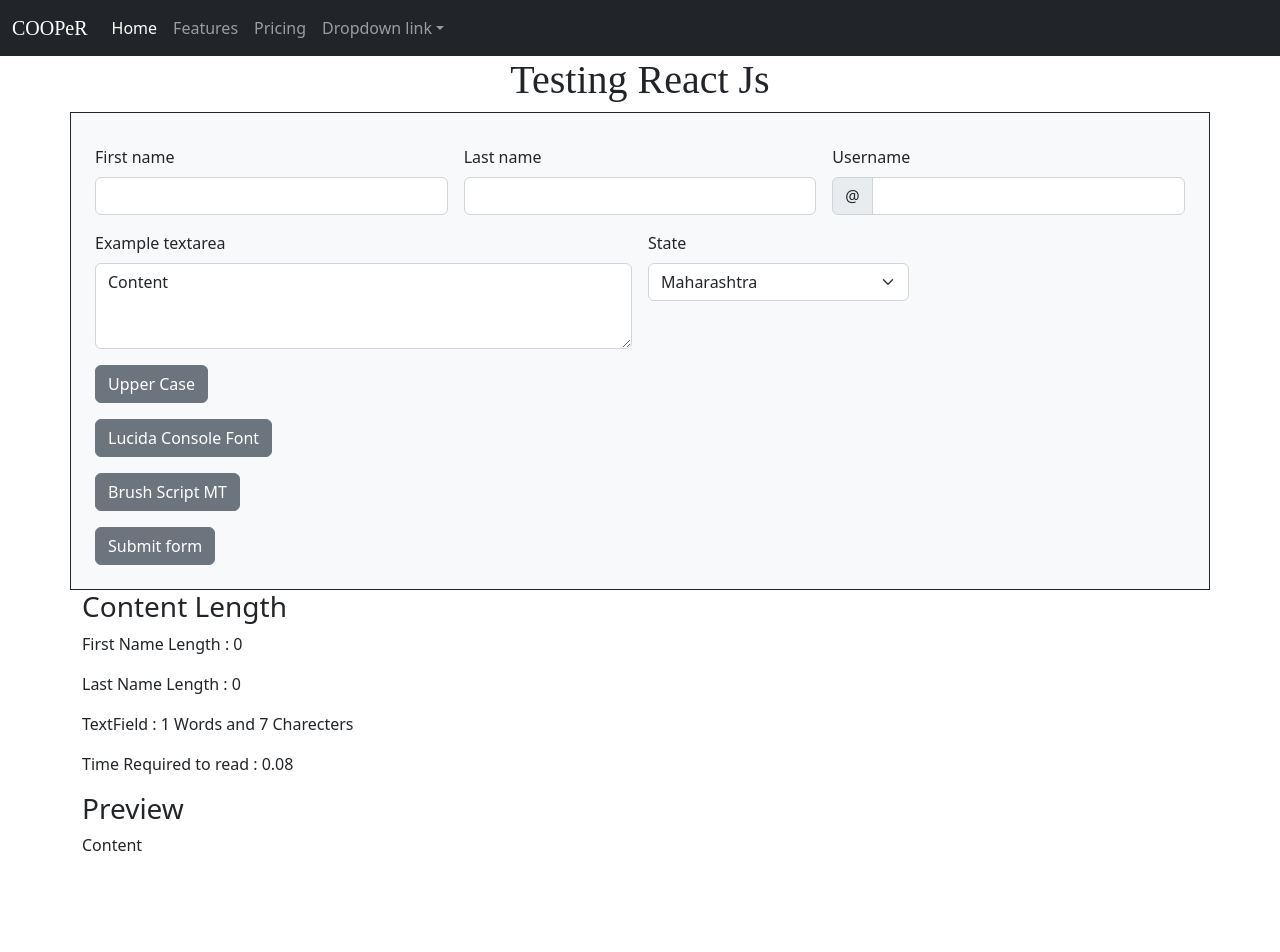
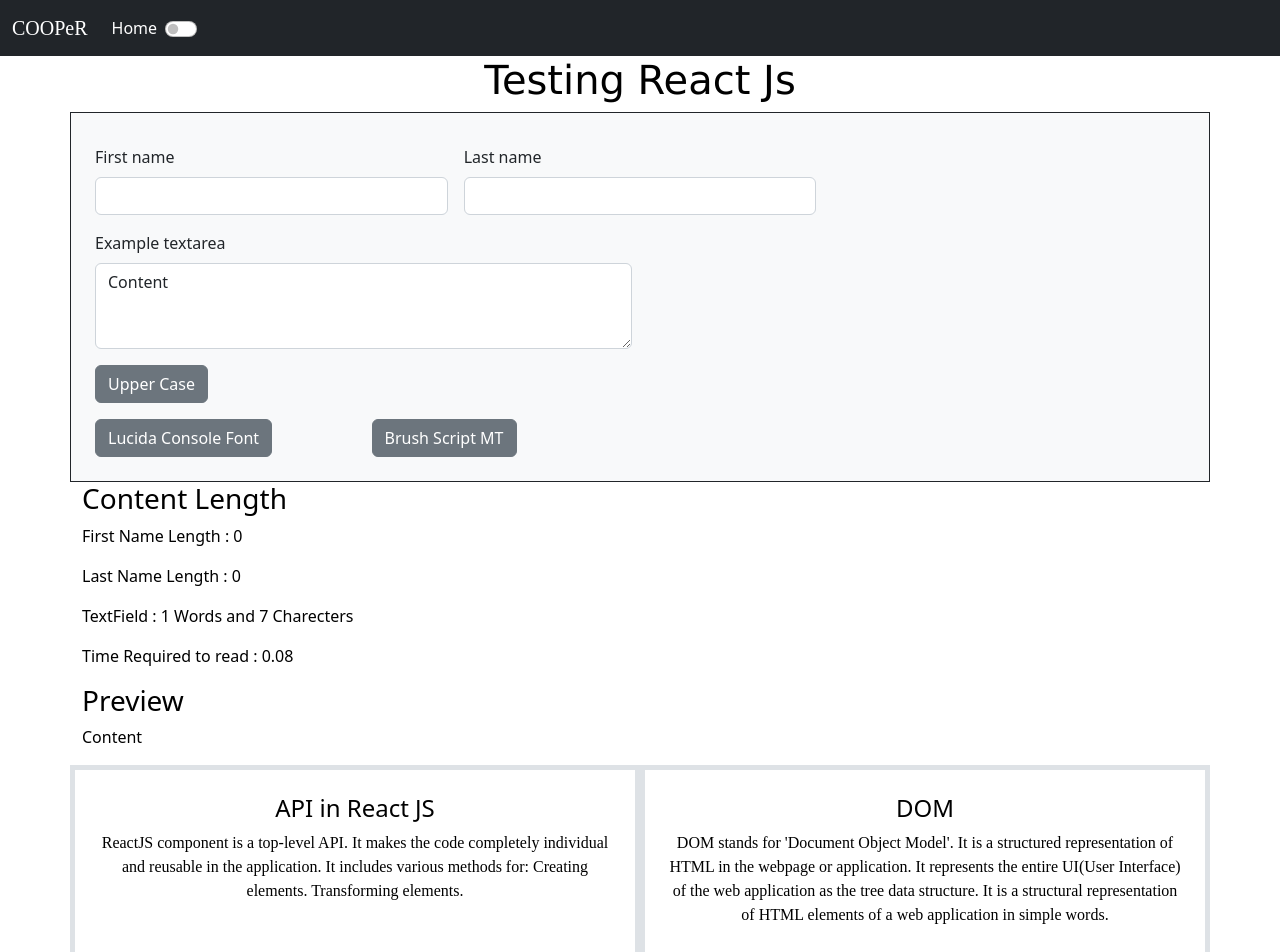
Before and after one commit to omkar-phadtare/TextPlay, a React (Create React App) app: page / in a window 1280 px wide. Shown: the top 952 px of the page. Before the commit the page ends 873 px from the top, so only its background shows below. Built offline with nearby package versions, Linux system fonts and the light colour scheme.

Commit message:
first commit

```diff
--- a/package.json
+++ b/package.json
@@ -10,7 +10,8 @@
     "@testing-library/user-event": "^13.5.0",
     "react": "^18.2.0",
     "react-dom": "^18.2.0",
-    "react-scripts": "5.0.1",
+    "react-router": "^6.4.1",
+    "react-scripts": "^2.1.3",
     "save-dev": "^0.0.1-security",
     "web-vitals": "^2.1.4"
   },
@@ -41,6 +42,7 @@
     ]
   },
   "devDependencies": {
-    "gh-pages": "^4.0.0"
+    "gh-pages": "^4.0.0",
+    "react-router-dom": "^6.4.1"
   }
 }
--- a/src/App.css
+++ b/src/App.css
@@ -59,3 +59,8 @@
   margin:100px;
   background: rgb(196, 243, 196);
 }
+
+.test
+{
+  font-family:'Lucida Sans', 'Lucida Sans Regular', 'Lucida Grande', 'Lucida Sans Unicode', Geneva, Verdana, sans-serif;
+}
--- a/src/App.js
+++ b/src/App.js
@@ -1,15 +1,68 @@
-import './App.css';
-import ApplyForm from './component/ApplyForm';
-//import HeadEvent from './component/HeadEvent';
-import NavbarA from './component/NavbarA';
+import "./App.css";
+import ApplyForm from "./component/ApplyForm";
+import HeadEvent from "./component/HeadEvent";
+import NavbarA from "./component/NavbarA";
+import Alert from "./component/Alert";
+
+import React, { useState } from "react";
+
+// import { BrowserRouter as Router, Route } from "react-router-dom";
+
+// const Home = lazy(() => import('./routes/ApplyForm'));
+
+//   const About = lazy(() => import('./routes/HeadEvent'));
+
+function App() {
+  const [mode, newMode] = useState("dark");
+
+  const [body, newBody] = useState("white");
+
+  const [textColor, newTextColor] = useState("black");
+
+  const toggleMode = () => {
+    if (mode === "dark") {
+      newTextColor("white");
+      newMode("light");
+      newBody("black");
+      ShowAlert("Dark Mode Activated", "success");
+      document.title = "Dark Mode";
+    } else {
+      newTextColor("black");
+      newMode("dark");
+      newBody("white");
+      ShowAlert("Light Mode Activated", "success");
+      document.title = "Light Mode";
+    }
+  };
+
+  const [alert, setAlert] = useState();
+
+  const ShowAlert = (message, type) => {
+    setAlert({
+      msg: message,
+      t: type,
+    });
+    setTimeout(() => {
+      setAlert(null);
+    }, 3000);
+  }
+
+  const myStyle = {
+    backgroundColor: body,
+  }
+  return (
+    <>
 
 
-function App() {
-  return (
-    <div id='root'>
-<NavbarA title="COOPeR" />
-<ApplyForm />
-    </div>
+      <div style={myStyle}>
+        <Alert alert={alert} />
+        <NavbarA title="COOPeR" mode={mode} toggleMode={toggleMode} />
+        <ApplyForm alertType={ShowAlert} textColor={textColor} />
+        <HeadEvent />
+      </div>
+
+
+    </>
   );
 }
 
--- /dev/null
+++ b/src/component/Alert.js
@@ -0,0 +1,14 @@
+import React from 'react'
+
+export default function Alert(props)
+ {
+    return (
+
+
+         props.alert &&   <div className={`alert alert-${props.alert.t} sticky-lg-top alert-dismissible fade show`} role="alert">
+                <strong>{props.alert.t}</strong> {props.alert.msg}
+                <button type="button" className="btn-close" data-bs-dismiss="alert" aria-label="Close"></button>
+            </div>
+
+    )
+}
--- a/src/component/ApplyForm.js
+++ b/src/component/ApplyForm.js
@@ -52,6 +52,14 @@ const handleLastName = (last) =>
     setTextLast(Lname);
     setText(Caps)
 
+    if(text.length>0)
+    {
+      props.alertType("Text is Typed in empty space","success");
+    }
+    else
+    {
+      props.alertType("Type Some Thing in Text Area","warning");
+    }
   }
 
    //Time required to read Words in text Area
@@ -59,31 +67,29 @@ var perWord = 0.08;
 
 const count = perWord * text.split(" ").length;
 
-
-
   return (
 
 <>
-<h1 className='text-center title-font'>Testing React Js</h1>
+<h1 className='text-center test' style={{color : props.textColor}} > Testing React Js</h1>
     <div className=" container  bg-light border border-dark p-4 mt-2">
       <h1>{props.heading}</h1>
 
     <form className="row g-3 needs-validation">
   <div className="col-md-4">
     <label htmlFor="validationCustom01" className="form-label">First name</label>
-    <input type="text" className="form-control" id="validationCustom01" onChange={handleFirstName} value={first} required />
+    <input type="text" className="form-control" id="validationCustom01" onChange={handleFirstName} value={first}  />
     <div className="valid-feedback">
       Looks good!
     </div>
   </div>
   <div className="col-md-4">
     <label htmlFor="validationCustom02" className="form-label">Last name</label>
-    <input type="text" className="form-control" id="validationCustom02" onChange={handleLastName} value={last} required />
+    <input type="text" className="form-control" id="validationCustom02" onChange={handleLastName} value={last}  />
     <div className="valid-feedback">
       Looks good!
     </div>
   </div>
-  <div className="col-md-4">
+  {/* <div className="col-md-4">
     <label htmlFor="validationCustomUsername" className="form-label">Username</label>
     <div className="input-group has-validation">
       <span className="input-group-text" id="inputGroupPrepend">@</span>
@@ -92,40 +98,27 @@ const count = perWord * text.split(" ").length;
         Please choose a username.
       </div>
     </div>
-  </div>
+  </div> */}
   <div className="col-md-6">
-  <label htmlFor="exampleFormControlTextarea1" class="form-label">Example textarea</label>
-  <textarea class="form-control" id="exampleFormControlTextarea1" onChange={onChangeTextArea} value={text} rows="3"></textarea>
+  <label htmlFor="exampleFormControlTextarea1" className="form-label">Example textarea</label>
+  <textarea className="form-control" id="exampleFormControlTextarea1" onChange={onChangeTextArea} value={text} rows="3"></textarea>
     <div className="invalid-feedback">
       Please provide a valid city.
-    </div>
-  </div>
-  <div className="col-md-3">
-    <label htmlFor="validationCustom04" className="form-label">State</label>
-    <select className="form-select" id="validationCustom04" defaultValue={props.select} required>
-      <option>Maharashtra</option>
-      <option>Gujrat</option>
-    </select>
-    <div className="invalid-feedback">
-      Please select a valid state.
     </div>
   </div>
   <div className="col-12">
     <button className="btn btn-secondary" onClick={handleUpClick}>Upper Case</button>
   </div>
-  <div className="col-12">
+  <div className="col-3">
     <button className="btn btn-secondary" onClick={handleArial}>Lucida Console Font</button>
   </div>
-  <div className="col-12">
+  <div className="col-3">
     <button className="btn btn-secondary" onClick={handleCuro}>Brush Script MT</button>
-  </div>
-  <div className="col-12">
-    <button className="btn btn-secondary" onClick={handleUpClick}>Submit form</button>
   </div>
 </form>
 </div>
 
-<div className="container">
+<div className="container" style={{color : props.textColor}} >
 
 
 
--- a/src/component/HeadEvent.js
+++ b/src/component/HeadEvent.js
@@ -1,19 +1,63 @@
-import React from 'react'
+ import React,{useState} from 'react'
 
   export default function HeadEvent() {
+
+    const [btnText,setBtnText] = useState("Enable");
+
+    const [newStyle,setStyle] = useState(
+      {
+      color : 'black',
+      backgroundColor : 'white',
+      height :300
+    }
+    );
+
+    // let newstyle = {
+    //   color : 'white',
+    //   backgroundColor : 'black'
+    // }
+
+    const changeStyle = () =>
+    {
+      if(newStyle.color === 'white')
+      {
+        setStyle({
+          color :'black',
+          backgroundColor : 'white',
+          height :300
+        });
+        setBtnText("Enable");
+      }
+      else{
+        setStyle({
+          color :'white',
+          backgroundColor : 'black',
+          height :300
+        });
+        setBtnText("Disable");
+      }
+    }
+
+    const ParaText = {
+      fontFamily : 'cursiv'
+    }
+
     return (
       <div className='container'>
       <div className='row'>
-        <div className=' text-center col-lg-6 border border-5 container-lg p-4'  style={{height:300}}>
-            <p>First Event </p>
+          <div className=' text-center col-lg-6 border border-5 container-lg p-4'  style={newStyle}>
+              <h4>API in React JS</h4>
+              <p style={ParaText}>ReactJS component is a top-level API. It makes the code completely individual and reusable in the application. It includes various methods for: Creating elements. Transforming elements. </p>
           </div>
-        <div className='text-center col-lg-6 border border-5 container-lg p-4'  style={{height:300}}>
-            <p>Second Event</p>
+          <div className='text-center col-lg-6 border border-5 container-lg p-4'  style={newStyle}>
+              <h4>DOM</h4>
+              <p style={ParaText}>DOM stands for 'Document Object Model'. It is a structured representation of HTML in the webpage or application. It represents the entire UI(User Interface) of the web application as the tree data structure. It is a structural representation of HTML elements of a web application in simple words.</p>
           </div>
-        <div className='text-center col-lg-6 border border-5 container-lg p-4'  style={{height:300}}>
-            <p>First Event </p>
+          <div>
+              <div className='my-4 col-lg-6 container-lg text-center'>
+                <button className='btn btn-primary' onClick={changeStyle}>Dark Mode {btnText}</button>
               </div>
-
+          </div>
       </div>
       </div>
     )
--- a/src/component/NavbarA.js
+++ b/src/component/NavbarA.js
@@ -1,46 +1,69 @@
-import React from 'react'
+import React from "react";
 
 //props   --It passes the values to another page to use (example at <a>{props.title}</a>)
-import PropTypes from 'prop-types'
+import PropTypes from "prop-types";
 
 export default function NavbarA(props) {
   return (
-    <nav className="navbar navbar-expand-lg navbar-dark bg-dark">
+    <nav
+      className={`navbar sticky-top navbar-expand-lg navbar-${props.mode} bg-${props.mode}`}
+    >
       <div className="container-fluid font-light">
-    <a className="navbar-brand title-font" href="/">{props.title}</a>
-    <button className="navbar-toggler" type="button" data-bs-toggle="collapse" data-bs-target="#navbarNavDropdown" aria-controls="navbarNavDropdown" aria-expanded="false" aria-label="Toggle navigation">
+        <a className="navbar-brand title-font" href="http://google.com/">
+          {props.title}
+        </a>
+        <button
+          className="navbar-toggler"
+          type="button"
+          data-bs-toggle="collapse"
+          data-bs-target="#navbarNavDropdown"
+          aria-controls="navbarNavDropdown"
+          aria-expanded="false"
+          aria-label="Toggle navigation"
+        >
           <span className="navbar-toggler-icon"></span>
         </button>
         <div className="collapse navbar-collapse" id="navbarNavDropdown">
           <ul className="navbar-nav">
             <li className="nav-item">
-          <a className="nav-link active" aria-current="page" href="/">Home</a>
+              <a className="nav-link active" href="/">Home</a>
             </li>
             <li className="nav-item">
-          <a className="nav-link" href="/">Features</a>
-        </li>
-        <li className="nav-item">
-          <a className="nav-link" href="/">Pricing</a>
+
             </li>
             <li className="nav-item dropdown">
-          <a className="nav-link dropdown-toggle" href="/" role="button" data-bs-toggle="dropdown" aria-expanded="false">
-            Dropdown link
-          </a>
+
+              {/* <a
+                className="nav-Link dropdown-toggle"
+                href="#"
+                role="button"
+                data-bs-toggle="dropdown"
+                aria-expanded="false"
+              >
+                Dropdown Link
+              </a> */}
               <ul className="dropdown-menu">
-            <li><a className="dropdown-item" href="/">Action</a></li>
-            <li><a className="dropdown-item" href="/">Another action</a></li>
-            <li><a className="dropdown-item" href="/">Something else here</a></li>
+
               </ul>
+
             </li>
           </ul>
+          <div className="collapse navbar-collapse form-check form-switch">
+          <input
+            className="form-check-input"
+            type="checkbox"
+            onClick={props.toggleMode}
+            id="flexSwitchCheckDefault"
+          />
+        </div>
         </div>
       </div>
     </nav>
-  )
+
+  );
 }
-
 
 //set propsType
 NavbarA.propTypes = {
-    title : PropTypes.string
-}
+  title: PropTypes.string,
+};
```
Also changed, not shown: src/component/RouteNav.js (added, +19 -0 lines), 1 other file (tests, documents, lock files or other folders). Lines whose indentation alone changed are shown as unchanged.
